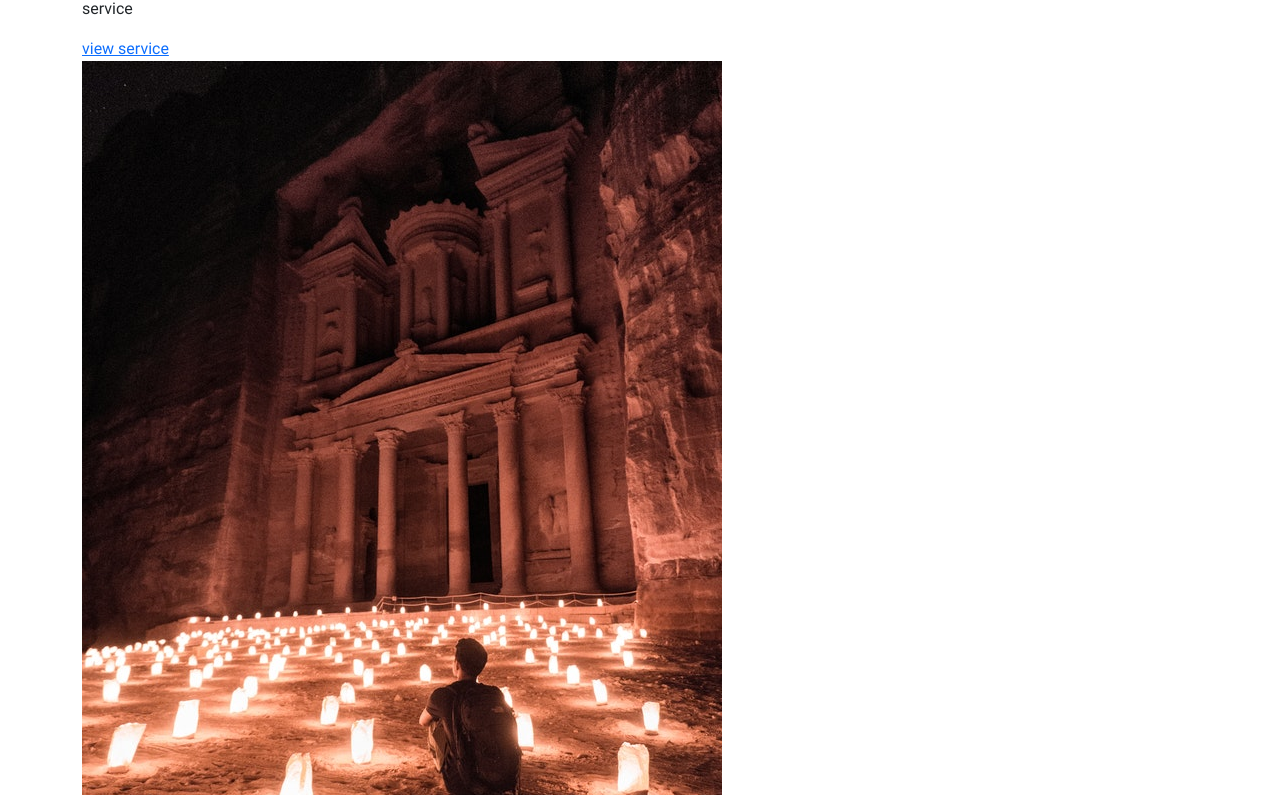
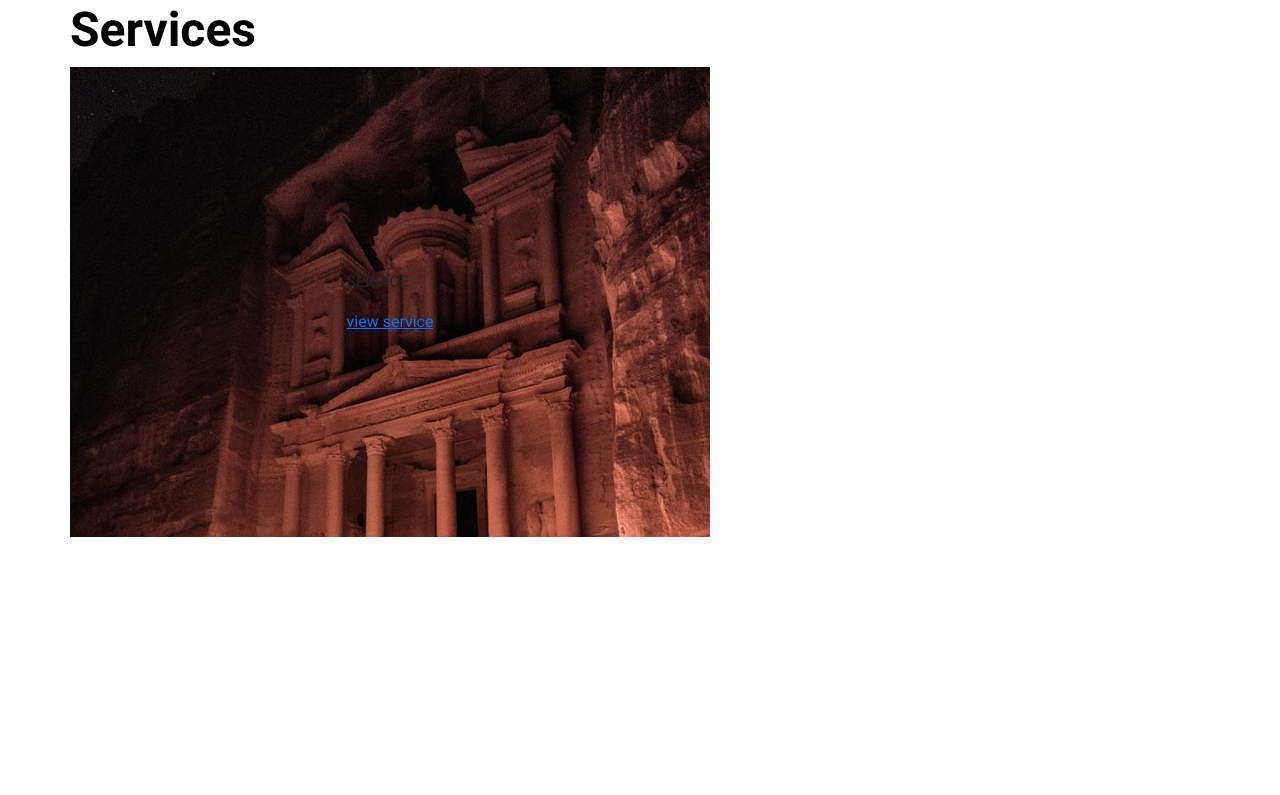
Before and after one commit to benoit-meleiro/travel, a website: page index.html in a window 1280 px wide. Shown: the part 719-1514 px from the top of the page. After the commit the page ends 1311 px from the top, so only its background shows below. Drawn offline with Linux system fonts and the light colour scheme; files whose address does not match are found by name.

Commit message:
avec des layout en plus

```diff
--- a/assets/scss/abstracts/_mixins.scss
+++ b/assets/scss/abstracts/_mixins.scss
@@ -32,3 +32,11 @@
     text-transform: uppercase;
     border-radius: 5px;
 }
+// legende image services
+ @mixin legende-on-image(){
+   position: absolute;
+    top: 50%;
+    left: 50%;
+    transform: translate(-50%, -50%);
+
+ }
--- a/assets/scss/abstracts/_variables.scss
+++ b/assets/scss/abstracts/_variables.scss
@@ -11,3 +11,7 @@ $general-button-shadow: 0px 0px 10px 3px rgba(0,0,0,0.41);
 $h1-size: 2.8rem;
 $h1-color: white;
 $jumbotron-p-color: white;
+$h2-color: black;
+$h2-size: 3rem;
+$var-color-legende: white;
+$var-size-legende: 2rem;
--- a/assets/scss/layout/_services.scss
+++ b/assets/scss/layout/_services.scss
@@ -0,0 +1,16 @@
+@import'../abstracts/variables';
+@import'../abstracts/mixins';
+
+.travel-services{
+    h2{
+        font-size:$h2-size;
+        color:$h2-color;
+    }
+    .services-gallery{
+        max-height: 470px !important;
+        overflow: hidden;
+        .legende-image {
+            @include legende-on-image()
+        }
+    }
+}
--- /dev/null
+++ b/assets/scss/layout/section.scss
@@ -0,0 +1,3 @@
+section{
+    margin: 50px auto;
+}
--- a/assets/scss/style.scss
+++ b/assets/scss/style.scss
@@ -5,3 +5,4 @@
 @import'layout/navigation';
 @import'layout/jumbotron.scss';
 @import'layout/services.scss';
+@import'layout/section.scss';
--- a/index.html
+++ b/index.html
@@ -52,22 +52,21 @@
         </div>
     </header>
     <main>
-        <section class="container travel-services">
-            <h2>services</h2>
+        <section class="container p-0 travel-services">
+            <h2>Services</h2>
             <div class="services-gallery d-flex flex-lg-row flex-md-row flex-row">
-                <div class="gallery-g col-lg-6 col-md-6 col-12">
-                    <div class="block-services position-relative">
-                        <div class="legende-image postion-absolute top-50 left-50">
-                            <p>service</p>
-                            <a href="">view service</a>
-                        </div>
-                        <img src="assets/img/homme-assis-batiment.jpg" alt="homme assis">
+                <div class="block-services position-relative">
+                    <div class="legende-image">
+                        <p>SERVICE</p>
+                        <a href="">view service</a>
                     </div>
+                    <img class="w-100" src="assets/img/homme-assis-batiment.jpg" alt="homme assis">
+                </div>
 
-                    </div>
-                <div class="gallery-d col-lg-6 col-md-6 col-12">
 
-                </div>
+
+
+
             </div>
         </section>
         <section></section>
```
Also changed, not shown: assets/css/layout/section.css (added), assets/css/style.css, 2 other files.
